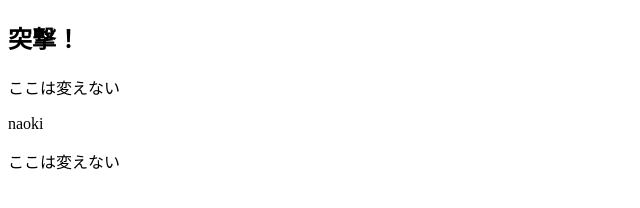
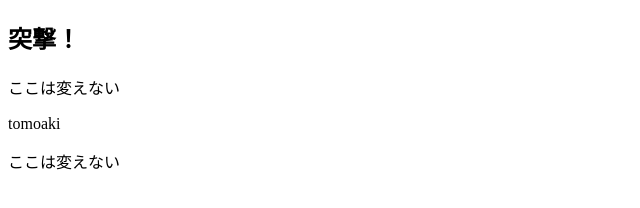
Before and after one commit to naoki-sawaguchi-morijyobi/pushConflict, a plain HTML site: page index.html in a window 1280 px wide. Shown: the full height of the page, 0-640 px from the left. Drawn offline with Linux system fonts and the light colour scheme.

Commit message:
[modify]index

```diff
--- a/index.html
+++ b/index.html
@@ -6,7 +6,7 @@
 <body>
 <h2> 突撃！ </h2>
 <p>ここは変えない</p>
-<p>naoki</p>
+<p>tomoaki</p>
 <p>ここは変えない</p>
 </body>
 </html>
```
